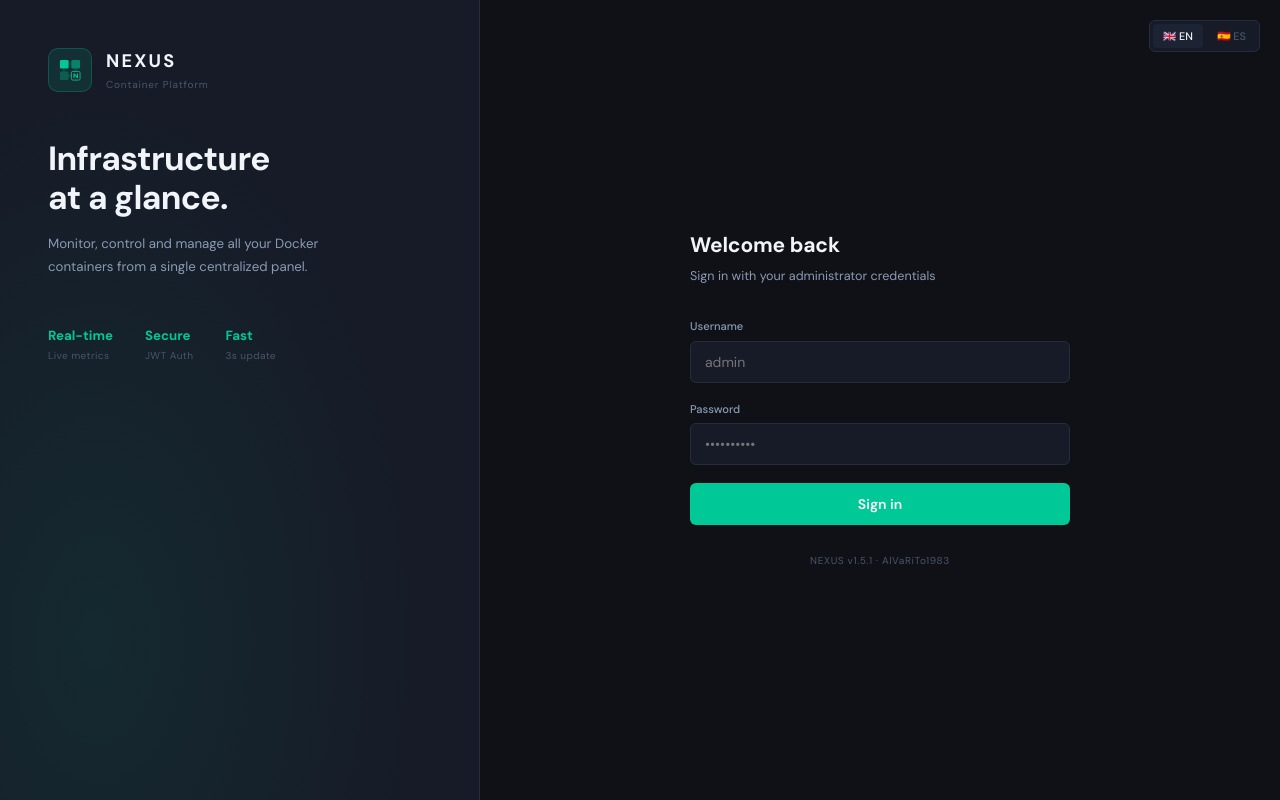
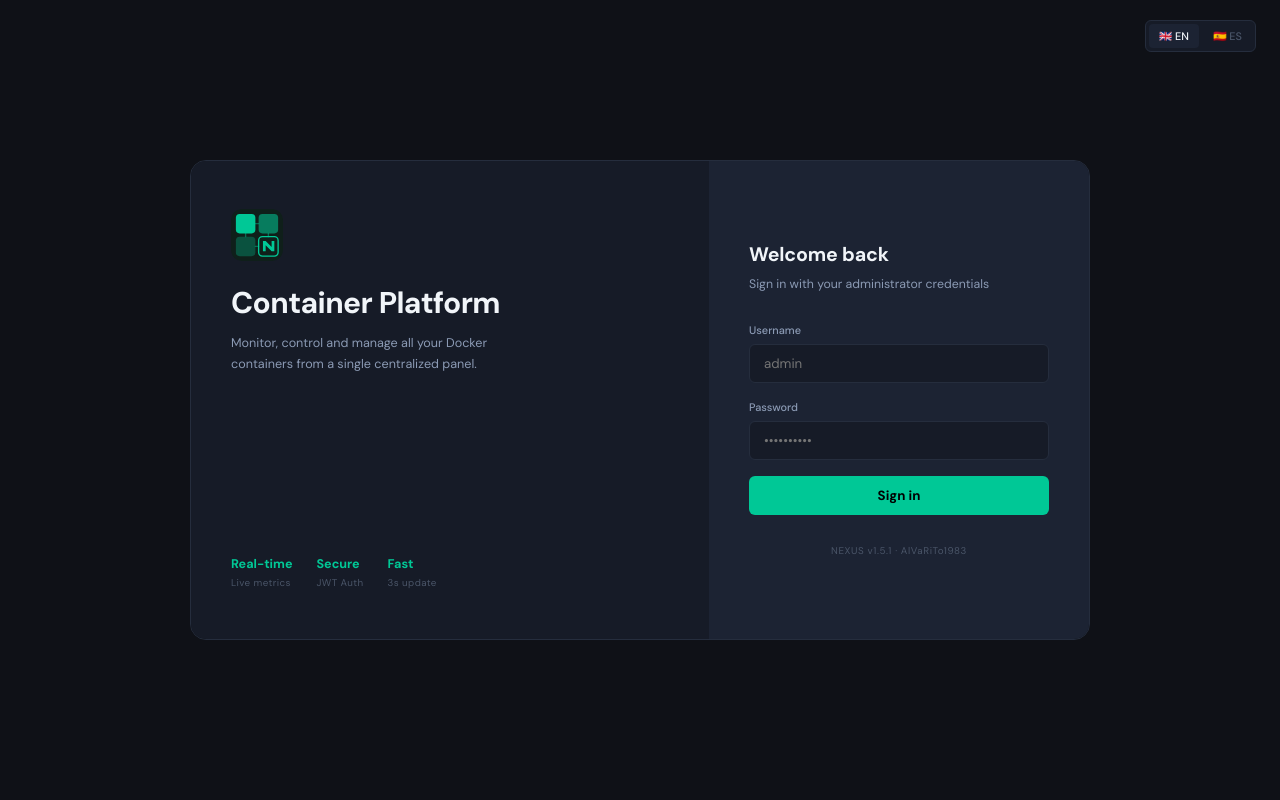
Before and after one commit to Illystre/NEXUS, a React (Vite) app in the folder frontend/: page / in a window 1280 px wide. Built offline with nearby package versions, Linux system fonts and the light colour scheme; the HTML template or start-up script is replaced by a standard one; a web font is replaced by a local one.

Commit message:
feat: redesign Login card, update sidebar logo and i18n title key

```diff
--- a/frontend/src/components/Dashboard.jsx
+++ b/frontend/src/components/Dashboard.jsx
@@ -141,20 +141,22 @@ export default function Dashboard() {
       <aside className={`nexus-sidebar${sidebarOpen?' open':''}`} style={s.sidebar}>
         <div style={s.sidebarTop}>
           <div style={s.logo}>
-            <div style={s.logoMark}>
-              <svg width="18" height="18" viewBox="0 0 200 200" fill="none">
-                <rect x="28" y="28" width="62" height="62" rx="10" fill="#00c896"/>
-                <rect x="110" y="28" width="62" height="62" rx="10" fill="#00c896" opacity="0.55"/>
-                <rect x="28" y="110" width="62" height="62" rx="10" fill="#00c896" opacity="0.3"/>
-                <rect x="110" y="110" width="62" height="62" rx="10" fill="none" stroke="#00c896" strokeWidth="6"/>
-                <path d="M125 125 L125 157 L133 157 L133 136 L149 157 L157 157 L157 125 L149 125 L149 146 L133 125 Z" fill="#00c896"/>
-                <line x1="90" y1="57" x2="110" y2="57" stroke="#00c896" strokeWidth="5" opacity="0.45" strokeLinecap="round"/>
-                <line x1="57" y1="90" x2="57" y2="110" stroke="#00c896" strokeWidth="5" opacity="0.45" strokeLinecap="round"/>
-                <line x1="90" y1="141" x2="110" y2="141" stroke="#00c896" strokeWidth="5" opacity="0.45" strokeLinecap="round"/>
-                <line x1="141" y1="90" x2="141" y2="110" stroke="#00c896" strokeWidth="5" opacity="0.45" strokeLinecap="round"/>
-              </svg>
+            <svg viewBox="0 0 192 192" width="36" height="36" style={{borderRadius:8,flexShrink:0}}>
+              <rect width="192" height="192" rx="40" fill="#0f1f1a"/>
+              <rect x="18" y="18" width="72" height="72" rx="14" fill="#00c896"/>
+              <rect x="102" y="18" width="72" height="72" rx="14" fill="#00c896" opacity="0.55"/>
+              <rect x="18" y="102" width="72" height="72" rx="14" fill="#00c896" opacity="0.3"/>
+              <rect x="102" y="102" width="72" height="72" rx="14" fill="none" stroke="#00c896" strokeWidth="5"/>
+              <path d="M118 118 L118 156 L128 156 L128 134 L150 156 L160 156 L160 118 L150 118 L150 140 L128 118 Z" fill="#00c896"/>
+              <line x1="90" y1="54" x2="102" y2="54" stroke="#00c896" strokeWidth="5" opacity="0.45" strokeLinecap="round"/>
+              <line x1="54" y1="90" x2="54" y2="102" stroke="#00c896" strokeWidth="5" opacity="0.45" strokeLinecap="round"/>
+              <line x1="90" y1="138" x2="102" y2="138" stroke="#00c896" strokeWidth="5" opacity="0.45" strokeLinecap="round"/>
+              <line x1="138" y1="90" x2="138" y2="102" stroke="#00c896" strokeWidth="5" opacity="0.45" strokeLinecap="round"/>
+            </svg>
+            <div>
+              <div style={s.logoText}>NEXUS</div>
+              <div style={s.logoSubtitle}>CONTAINER PLATFORM</div>
             </div>
-            <span style={s.logoText}>NEXUS</span>
           </div>
 
           {hosts.length > 0 && (
@@ -294,9 +296,10 @@ const s = {
   shell:{display:'flex',height:'100vh',overflow:'hidden',position:'relative'},
   sidebar:{width:'220px',flexShrink:0,background:'var(--bg-surface)',borderRight:'1px solid var(--border)',display:'flex',flexDirection:'column',justifyContent:'space-between',height:'100vh'},
   sidebarTop:{padding:'20px 16px',flex:1,overflowY:'auto'},
-  logo:{display:'flex',alignItems:'center',gap:'10px',marginBottom:'16px',padding:'0 4px'},
+  logo:{display:'flex',alignItems:'center',gap:'12px',marginBottom:'20px',padding:'0 4px'},
   logoMark:{width:'32px',height:'32px',background:'#00c89620',border:'1px solid #00c89640',borderRadius:'8px',display:'flex',alignItems:'center',justifyContent:'center',flexShrink:0},
   logoText:{fontWeight:700,fontSize:'1em',letterSpacing:'0.15em'},
+  logoSubtitle:{fontSize:'0.6em',letterSpacing:'0.12em',color:'var(--text-muted)',marginTop:'1px'},
   hostSelectorWrap:{marginBottom:'16px'},
   hostSelectorLabel:{fontSize:'0.68em',fontWeight:600,letterSpacing:'0.12em',color:'var(--text-muted)',padding:'0 4px 6px'},
   hostSelect:{width:'100%',background:'var(--bg-elevated)',border:'1px solid var(--border)',borderRadius:'var(--radius)',color:'var(--text-primary)',fontFamily:'var(--font-sans)',fontSize:'0.85em',padding:'7px 10px',cursor:'pointer',outline:'none'},
--- a/frontend/src/components/Login.jsx
+++ b/frontend/src/components/Login.jsx
@@ -23,92 +23,91 @@ export default function Login() {
       <style>{`
         @media (max-width: 700px) {
           .login-left { display: none !important; }
-          .login-right { padding: 32px 24px !important; }
-          .login-wrap { max-width: 100% !important; }
+          .login-right { width: 100% !important; padding: 32px 24px !important; border-radius: 0 !important; }
+          .login-card { max-width: 100% !important; border-radius: 0 !important; min-height: 100vh !important; }
         }
       `}</style>
 
-      <div className="login-left" style={s.leftPanel}>
-        <div style={s.brandArea}>
-          <div style={s.logo}>
-            <div style={s.logoMark}>
-              <svg width="28" height="28" viewBox="0 0 200 200" fill="none">
-                <rect x="28" y="28" width="62" height="62" rx="10" fill="#00c896"/>
-                <rect x="110" y="28" width="62" height="62" rx="10" fill="#00c896" opacity="0.55"/>
-                <rect x="28" y="110" width="62" height="62" rx="10" fill="#00c896" opacity="0.3"/>
-                <rect x="110" y="110" width="62" height="62" rx="10" fill="none" stroke="#00c896" stroke-width="6"/>
-                <path d="M125 125 L125 157 L133 157 L133 136 L149 157 L157 157 L157 125 L149 125 L149 146 L133 125 Z" fill="#00c896"/>
-                <line x1="90" y1="57" x2="110" y2="57" stroke="#00c896" stroke-width="5" opacity="0.45" stroke-linecap="round"/>
-                <line x1="57" y1="90" x2="57" y2="110" stroke="#00c896" stroke-width="5" opacity="0.45" stroke-linecap="round"/>
-                <line x1="90" y1="141" x2="110" y2="141" stroke="#00c896" stroke-width="5" opacity="0.45" stroke-linecap="round"/>
-                <line x1="141" y1="90" x2="141" y2="110" stroke="#00c896" stroke-width="5" opacity="0.45" stroke-linecap="round"/>
-              </svg>
-            </div>
-            <div>
-              <div style={s.logoName}>NEXUS</div>
-              <div style={s.logoTagline}>Container Platform</div>
-            </div>
-          </div>
-          <div style={s.heroText}>
-            <h1 style={s.heroH1}>Infrastructure<br />at a glance.</h1>
-            <p style={s.heroP}>{l.tagline}</p>
-          </div>
+      {/* Language selector */}
+      <div style={s.langToggle}>
+        {['en','es'].map(lg => (
+          <button key={lg} style={{...s.langBtn, ...(lang===lg?s.langBtnActive:{})}} onClick={() => changeLang(lg)}>
+            {lg === 'en' ? '🇬🇧 EN' : '🇪🇸 ES'}
+          </button>
+        ))}
+      </div>
+
+      {/* Card */}
+      <div className="login-card" style={s.card}>
+
+        {/* Left panel */}
+        <div className="login-left" style={s.leftPanel}>
+          <svg viewBox="0 0 192 192" width="52" height="52" style={{borderRadius:10,flexShrink:0,marginBottom:24}}>
+            <rect width="192" height="192" rx="40" fill="#0f1f1a"/>
+            <rect x="18" y="18" width="72" height="72" rx="14" fill="#00c896"/>
+            <rect x="102" y="18" width="72" height="72" rx="14" fill="#00c896" opacity="0.55"/>
+            <rect x="18" y="102" width="72" height="72" rx="14" fill="#00c896" opacity="0.3"/>
+            <rect x="102" y="102" width="72" height="72" rx="14" fill="none" stroke="#00c896" strokeWidth="5"/>
+            <path d="M118 118 L118 156 L128 156 L128 134 L150 156 L160 156 L160 118 L150 118 L150 140 L128 118 Z" fill="#00c896"/>
+            <line x1="90" y1="54" x2="102" y2="54" stroke="#00c896" strokeWidth="5" opacity="0.45" strokeLinecap="round"/>
+            <line x1="54" y1="90" x2="54" y2="102" stroke="#00c896" strokeWidth="5" opacity="0.45" strokeLinecap="round"/>
+            <line x1="90" y1="138" x2="102" y2="138" stroke="#00c896" strokeWidth="5" opacity="0.45" strokeLinecap="round"/>
+            <line x1="138" y1="90" x2="138" y2="102" stroke="#00c896" strokeWidth="5" opacity="0.45" strokeLinecap="round"/>
+          </svg>
+
+          <h1 style={s.heroH1}>{l.title || 'Container Platform'}</h1>
+          <p style={s.heroP}>{l.tagline}</p>
+
+          <div style={{flex:1}} />
+
           <div style={s.stats}>
             {[[l.realtime, l.realtimeSub],[l.secure, l.secureSub],[l.fast, l.fastSub]].map(([v, lb]) => (
-              <div key={v} style={s.statItem}>
+              <div key={v}>
                 <div style={s.statVal}>{v}</div>
                 <div style={s.statLbl}>{lb}</div>
               </div>
             ))}
           </div>
         </div>
-        <div style={s.leftBg} />
-      </div>
 
-      <div className="login-right" style={s.rightPanel}>
-        <div style={s.mobileLogoWrap}>
-          <div style={s.mobileLogo}>
-            <svg width="22" height="22" viewBox="0 0 200 200" fill="none">
-              <rect x="28" y="28" width="62" height="62" rx="10" fill="#00c896"/>
-              <rect x="110" y="28" width="62" height="62" rx="10" fill="#00c896" opacity="0.55"/>
-              <rect x="28" y="110" width="62" height="62" rx="10" fill="#00c896" opacity="0.3"/>
-              <rect x="110" y="110" width="62" height="62" rx="10" fill="none" stroke="#00c896" stroke-width="6"/>
-              <path d="M125 125 L125 157 L133 157 L133 136 L149 157 L157 157 L157 125 L149 125 L149 146 L133 125 Z" fill="#00c896"/>
-            </svg>
-            <span style={s.mobileLogoText}>NEXUS</span>
-          </div>
-        </div>
-
-        <div style={s.langToggle}>
-          {['en','es'].map(lg => (
-            <button key={lg} style={{...s.langBtn, ...(lang===lg?s.langBtnActive:{})}} onClick={() => changeLang(lg)}>
-              {lg === 'en' ? '🇬🇧 EN' : '🇪🇸 ES'}
-            </button>
-          ))}
-        </div>
-
-        <div className="login-wrap" style={s.formWrap}>
-          <div style={s.formHeader}>
-            <h2 style={s.formTitle}>{l.welcome}</h2>
-            <p style={s.formSub}>{l.subtitle}</p>
-          </div>
+        {/* Right panel — form */}
+        <div className="login-right" style={s.rightPanel}>
+          <h2 style={s.formTitle}>{l.welcome}</h2>
+          <p style={s.formSub}>{l.subtitle}</p>
 
           <div style={s.field}>
             <label style={s.label}>{l.username}</label>
-            <input style={s.input} value={user} onChange={e => setUser(e.target.value)} onKeyDown={e => e.key==='Enter' && handleSubmit()} placeholder="admin" autoFocus />
+            <input
+              style={s.input} value={user}
+              onChange={e => setUser(e.target.value)}
+              onKeyDown={e => e.key === 'Enter' && handleSubmit()}
+              placeholder="admin" autoFocus
+            />
           </div>
 
           <div style={s.field}>
             <label style={s.label}>{l.password}</label>
-            <input style={s.input} type="password" value={pass} onChange={e => setPass(e.target.value)} onKeyDown={e => e.key==='Enter' && handleSubmit()} placeholder="••••••••••" />
+            <input
+              style={s.input} type="password" value={pass}
+              onChange={e => setPass(e.target.value)}
+              onKeyDown={e => e.key === 'Enter' && handleSubmit()}
+              placeholder="••••••••••"
+            />
           </div>
 
           {error && (
             <div style={s.errorBox}><span>⚠</span>{error}</div>
           )}
 
-          <button style={{...s.btn, opacity: loading ? 0.7 : 1}} onClick={handleSubmit} disabled={loading}>
-            {loading ? <span style={s.btnInner}><div style={s.spinner} />{l.verifying}</span> : l.submit}
+          <button
+            style={{...s.btn, opacity: loading ? 0.7 : 1}}
+            onClick={handleSubmit}
+            disabled={loading}
+          >
+            {loading
+              ? <span style={s.btnInner}><div style={s.spinner} />{l.verifying}</span>
+              : l.submit
+            }
           </button>
 
           <div style={s.footer}>
@@ -121,38 +120,106 @@ export default function Login() {
 }
 
 const s = {
-  page: { display:'flex', height:'100vh', overflow:'hidden' },
-  leftPanel: { width:'480px', flexShrink:0, background:'var(--bg-surface)', borderRight:'1px solid var(--border)', display:'flex', flexDirection:'column', justifyContent:'space-between', position:'relative', overflow:'hidden', padding:'48px' },
-  leftBg: { position:'absolute', inset:0, pointerEvents:'none', background:'radial-gradient(ellipse at 20% 80%, #00c89615 0%, transparent 60%)' },
-  brandArea: { position:'relative', zIndex:1, display:'flex', flexDirection:'column', gap:'48px' },
-  logo: { display:'flex', alignItems:'center', gap:'14px' },
-  logoMark: { width:'44px', height:'44px', background:'#00c89620', border:'1px solid #00c89640', borderRadius:'10px', display:'flex', alignItems:'center', justifyContent:'center' },
-  logoName: { fontSize:'1.3em', fontWeight:700, letterSpacing:'0.12em' },
-  logoTagline: { fontSize:'0.72em', color:'var(--text-muted)', letterSpacing:'0.08em', marginTop:'1px' },
-  heroH1: { fontSize:'2.4em', fontWeight:700, lineHeight:1.15, marginBottom:'16px', letterSpacing:'-0.02em' },
-  heroP: { color:'var(--text-secondary)', lineHeight:1.7, fontSize:'0.95em', maxWidth:'320px' },
-  stats: { display:'flex', gap:'32px' },
-  statItem: {},
-  statVal: { fontWeight:700, fontSize:'0.95em', color:'#00c896', marginBottom:'2px' },
-  statLbl: { fontSize:'0.72em', color:'var(--text-muted)', letterSpacing:'0.04em' },
-  rightPanel: { flex:1, display:'flex', flexDirection:'column', alignItems:'center', justifyContent:'center', padding:'40px', background:'var(--bg)', position:'relative' },
-  mobileLogoWrap: { display:'none' },
-  mobileLogo: { display:'flex', alignItems:'center', gap:'10px', marginBottom:'32px' },
-  mobileLogoText: { fontWeight:700, fontSize:'1.1em', letterSpacing:'0.15em' },
-  langToggle: { position:'absolute', top:'20px', right:'20px', display:'flex', gap:'4px', background:'var(--bg-surface)', border:'1px solid var(--border)', borderRadius:'var(--radius)', padding:'3px' },
-  langBtn: { padding:'5px 10px', background:'transparent', border:'none', borderRadius:'var(--radius-sm)', color:'var(--text-muted)', fontFamily:'var(--font-sans)', fontSize:'0.78em', fontWeight:500, cursor:'pointer' },
-  langBtnActive: { background:'var(--bg-elevated)', color:'var(--text-primary)' },
-  formWrap: { width:'100%', maxWidth:'380px' },
-  formHeader: { marginBottom:'32px' },
-  formTitle: { fontSize:'1.5em', fontWeight:700, marginBottom:'6px', letterSpacing:'-0.01em' },
-  formSub: { color:'var(--text-secondary)', fontSize:'0.9em' },
-  field: { marginBottom:'18px' },
-  label: { display:'block', fontSize:'0.8em', fontWeight:500, color:'var(--text-secondary)', marginBottom:'6px' },
-  input: { width:'100%', background:'var(--bg-surface)', border:'1px solid var(--border)', borderRadius:'var(--radius)', padding:'11px 14px', color:'var(--text-primary)', fontFamily:'var(--font-sans)', fontSize:'1em', outline:'none' },
-  errorBox: { display:'flex', alignItems:'center', gap:'8px', background:'var(--danger-bg)', border:'1px solid var(--danger-border)', borderRadius:'var(--radius)', padding:'10px 14px', color:'var(--danger)', fontSize:'0.85em', marginBottom:'18px' },
-  btn: { width:'100%', padding:'12px', background:'#00c896', border:'none', borderRadius:'var(--radius)', color:'white', fontFamily:'var(--font-sans)', fontSize:'1em', fontWeight:600, cursor:'pointer' },
-  btnInner: { display:'flex', alignItems:'center', justifyContent:'center', gap:'8px' },
-  spinner: { width:'14px', height:'14px', border:'2px solid rgba(255,255,255,0.3)', borderTop:'2px solid white', borderRadius:'50%', animation:'spin 0.7s linear infinite' },
-  footer: { marginTop:'24px', textAlign:'center' },
-  footerText: { fontSize:'0.72em', color:'var(--text-muted)', letterSpacing:'0.06em' },
+  page: {
+    minHeight: '100vh',
+    background: 'var(--bg)',
+    display: 'flex',
+    alignItems: 'center',
+    justifyContent: 'center',
+  },
+  langToggle: {
+    position: 'fixed', top: '20px', right: '24px',
+    display: 'flex', gap: '4px',
+    background: 'var(--bg-surface)', border: '1px solid var(--border)',
+    borderRadius: 'var(--radius)', padding: '3px', zIndex: 10,
+  },
+  langBtn: {
+    padding: '5px 10px', background: 'transparent', border: 'none',
+    borderRadius: 'var(--radius-sm)', color: 'var(--text-muted)',
+    fontFamily: 'var(--font-sans)', fontSize: '0.78em', fontWeight: 500, cursor: 'pointer',
+  },
+  langBtnActive: { background: 'var(--bg-elevated)', color: 'var(--text-primary)' },
+
+  card: {
+    display: 'flex',
+    width: '100%', maxWidth: '900px', minHeight: '480px',
+    borderRadius: '16px', overflow: 'hidden',
+    border: '1px solid var(--border)',
+  },
+
+  leftPanel: {
+    flex: 1,
+    background: 'var(--bg-surface)',
+    padding: '48px 40px',
+    display: 'flex', flexDirection: 'column',
+    position: 'relative', overflow: 'hidden',
+  },
+
+  heroH1: {
+    fontSize: '30px', fontWeight: 700, lineHeight: 1.2,
+    letterSpacing: '-0.02em', color: 'var(--text-primary)',
+    marginBottom: '12px',
+  },
+  heroP: {
+    color: 'var(--text-secondary)', lineHeight: 1.7,
+    fontSize: '0.9em', maxWidth: '320px',
+  },
+
+  stats: { display: 'flex', gap: '24px' },
+  statVal: { fontWeight: 700, fontSize: '0.9em', color: '#00c896', marginBottom: '2px' },
+  statLbl: { fontSize: '0.7em', color: 'var(--text-muted)', letterSpacing: '0.04em' },
+
+  rightPanel: {
+    width: '380px', flexShrink: 0,
+    background: 'var(--bg-elevated)',
+    padding: '48px 40px',
+    display: 'flex', flexDirection: 'column', justifyContent: 'center',
+  },
+
+  formTitle: {
+    fontSize: '1.4em', fontWeight: 700,
+    marginBottom: '6px', letterSpacing: '-0.01em',
+    color: 'var(--text-primary)',
+  },
+  formSub: {
+    color: 'var(--text-secondary)', fontSize: '0.88em', marginBottom: '28px',
+  },
+
+  field: { marginBottom: '16px' },
+  label: {
+    display: 'block', fontSize: '0.78em', fontWeight: 500,
+    color: 'var(--text-secondary)', marginBottom: '6px',
+  },
+  input: {
+    width: '100%', background: 'var(--bg-surface)',
+    border: '1px solid var(--border)', borderRadius: 'var(--radius)',
+    padding: '10px 14px', color: 'var(--text-primary)',
+    fontFamily: 'var(--font-sans)', fontSize: '0.95em', outline: 'none',
+  },
+
+  errorBox: {
+    display: 'flex', alignItems: 'center', gap: '8px',
+    background: 'var(--danger-bg)', border: '1px solid var(--danger-border)',
+    borderRadius: 'var(--radius)', padding: '10px 14px',
+    color: 'var(--danger)', fontSize: '0.85em', marginBottom: '16px',
+  },
+
+  btn: {
+    width: '100%', padding: '11px',
+    background: '#00c896', border: 'none',
+    borderRadius: 'var(--radius)',
+    color: '#000', fontFamily: 'var(--font-sans)',
+    fontSize: '0.95em', fontWeight: 700, cursor: 'pointer',
+    marginBottom: '4px',
+  },
+  btnInner: { display: 'flex', alignItems: 'center', justifyContent: 'center', gap: '8px' },
+  spinner: {
+    width: '14px', height: '14px',
+    border: '2px solid rgba(0,0,0,0.2)',
+    borderTop: '2px solid #000',
+    borderRadius: '50%', animation: 'spin 0.7s linear infinite',
+  },
+
+  footer: { marginTop: '20px', textAlign: 'center' },
+  footerText: { fontSize: '0.7em', color: 'var(--text-muted)', letterSpacing: '0.06em' },
 };
--- a/frontend/src/components/i18n.jsx
+++ b/frontend/src/components/i18n.jsx
@@ -62,6 +62,7 @@ const translations = {
       welcome: 'Welcome back', subtitle: 'Sign in with your administrator credentials',
       username: 'Username', password: 'Password', submit: 'Sign in',
       verifying: 'Verifying...', error: 'Invalid credentials. Please try again.',
+      title: 'Container Platform',
       tagline: 'Monitor, control and manage all your Docker containers from a single centralized panel.',
       realtime: 'Real-time', realtimeSub: 'Live metrics',
       secure: 'Secure', secureSub: 'JWT Auth',
@@ -229,6 +230,7 @@ const translations = {
       welcome: 'Bienvenido de nuevo', subtitle: 'Accede con tus credenciales de administrador',
       username: 'Usuario', password: 'Contraseña', submit: 'Iniciar sesión',
       verifying: 'Verificando...', error: 'Credenciales incorrectas. Inténtalo de nuevo.',
+      title: 'Container Platform',
       tagline: 'Monitoriza, controla y gestiona todos tus contenedores Docker desde un único panel centralizado.',
       realtime: 'Real-time', realtimeSub: 'Métricas en vivo',
       secure: 'Secure', secureSub: 'Auth JWT',
```
